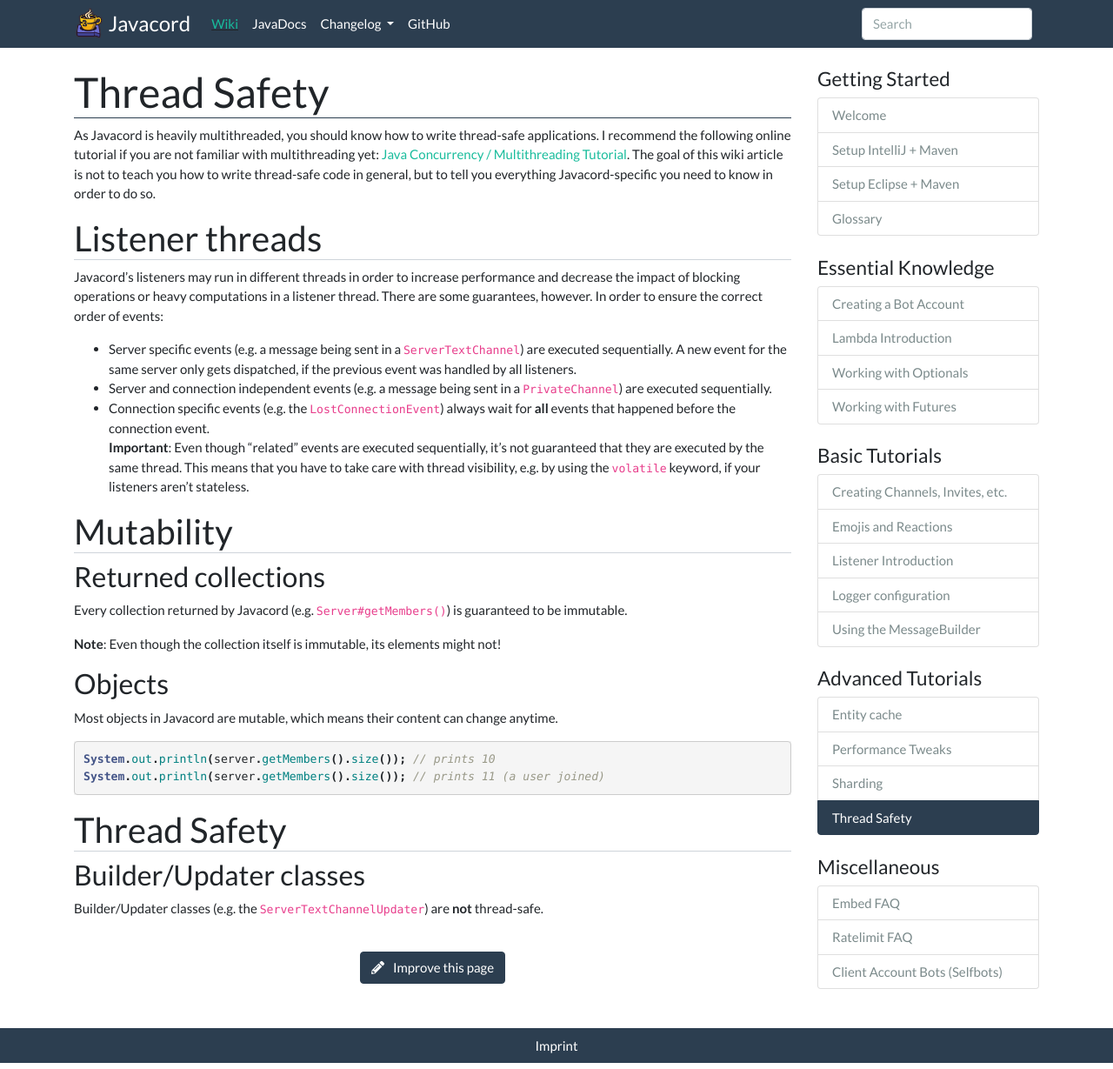
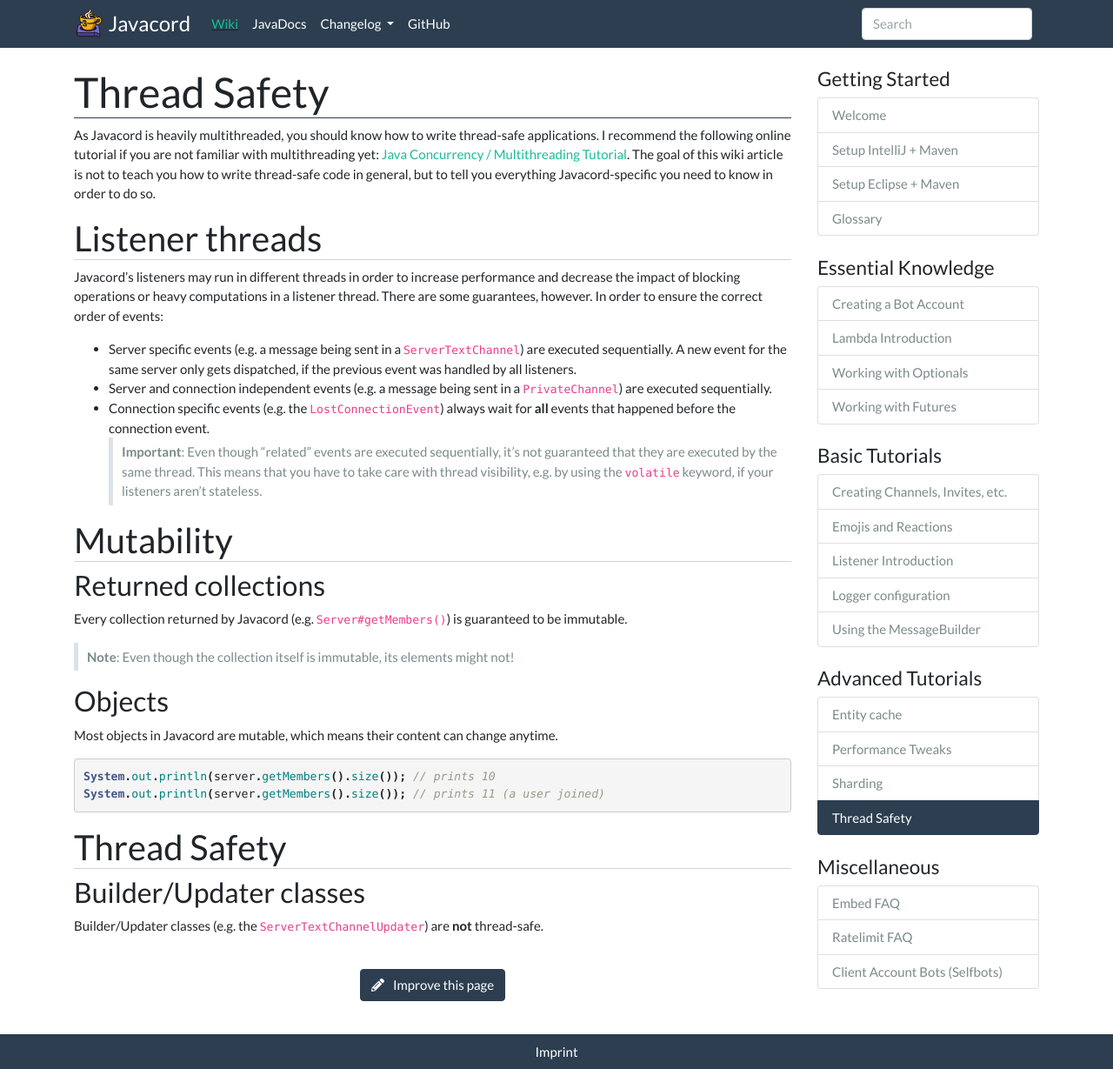
Before and after one commit to Vampire/javacord.github.io, a Jekyll site: the page built from _wiki/advanced-tutorials/thread-safetry.md, in a window 1280 px wide. Shown: the whole page at 87% size. Built offline with Jekyll 4.4.1, drawn with Linux system fonts in a browser that asks for light colours; nearby versions of some CDN libraries.

Commit message:
Markdown quotes are now displayed correctly

```diff
--- a/css/style.scss
+++ b/css/style.scss
@@ -28,6 +28,12 @@
   direction: rtl
 }
 
+// Proper markdown quotes
+blockquote p {
+  padding: 5px 10px;
+  border-left: 5px solid $gray-300;
+  color: $gray-700;
+}
 /**
  * DROPDOWN IMPROVEMENTS
  */
```
